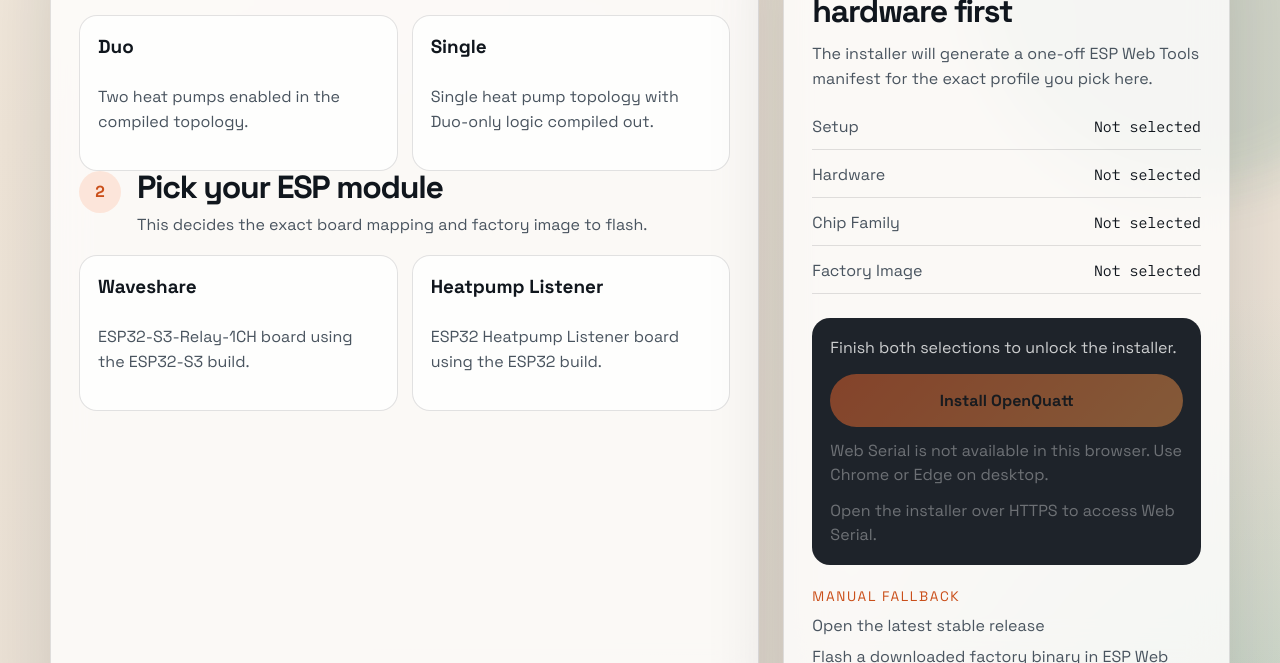
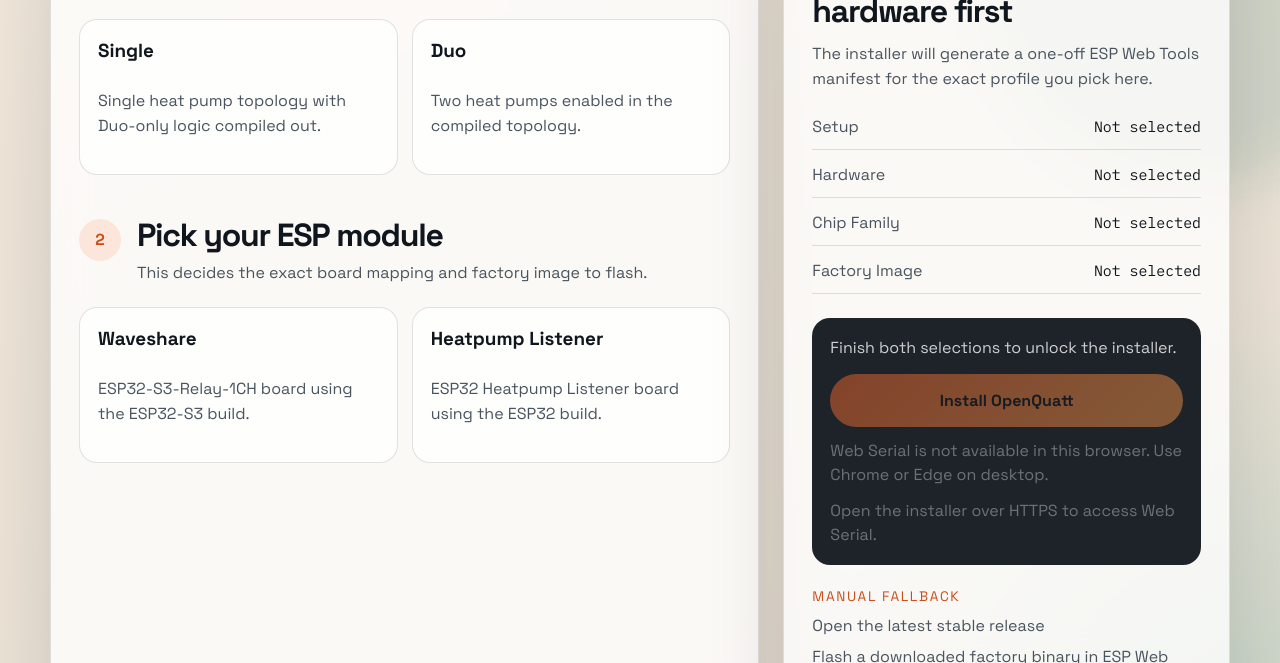
Before and after one commit to jeroen85/OpenQuatt, a plain HTML site: page docs/install/index.html in a window 1280 px wide. Shown: the part 766-1429 px from the top of the page. Drawn offline with Linux system fonts and the light colour scheme.

Commit message:
Refine installer card spacing

```diff
--- a/docs/install/index.html
+++ b/docs/install/index.html
@@ -64,14 +64,14 @@
           </div>
           <div class="choice-grid" id="topology-grid">
             <label class="choice-card">
+              <input type="radio" name="topology" value="single" />
+              <span class="choice-title">Single</span>
+              <span class="choice-body">Single heat pump topology with Duo-only logic compiled out.</span>
+            </label>
+            <label class="choice-card">
               <input type="radio" name="topology" value="duo" />
               <span class="choice-title">Duo</span>
               <span class="choice-body">Two heat pumps enabled in the compiled topology.</span>
-            </label>
-            <label class="choice-card">
-              <input type="radio" name="topology" value="single" />
-              <span class="choice-title">Single</span>
-              <span class="choice-body">Single heat pump topology with Duo-only logic compiled out.</span>
             </label>
           </div>
 
--- a/docs/install/install.css
+++ b/docs/install/install.css
@@ -175,14 +175,20 @@
 }
 
 .step {
+  position: relative;
+  z-index: 2;
   display: flex;
   gap: 16px;
   align-items: start;
-  margin-bottom: 18px;
+  margin-bottom: 22px;
 }
 
 .step + .step {
   margin-top: 28px;
+}
+
+.choice-grid + .step {
+  margin-top: 44px;
 }
 
 .step-number {
@@ -204,6 +210,8 @@
 }
 
 .choice-grid {
+  position: relative;
+  z-index: 1;
   display: grid;
   grid-template-columns: repeat(2, minmax(0, 1fr));
   gap: 14px;
```
